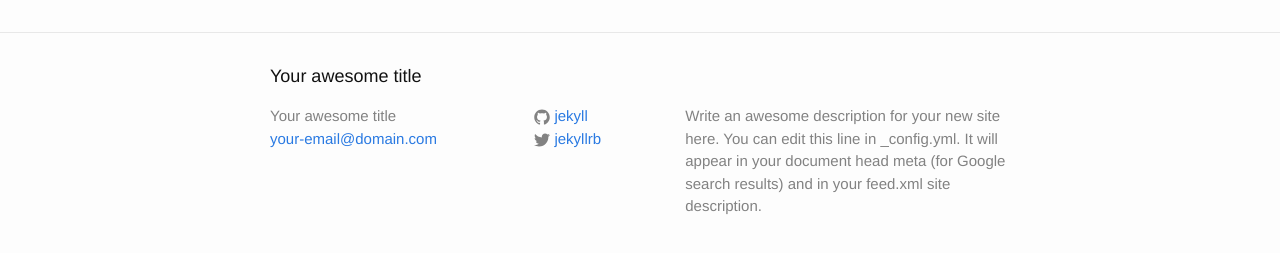
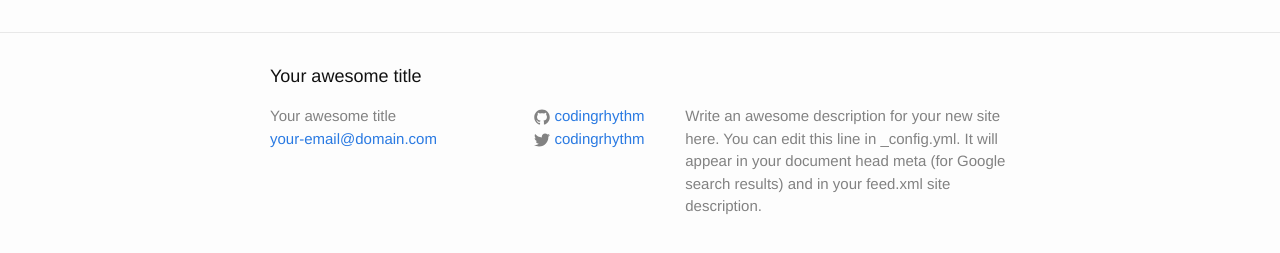
Before and after one commit to codingrhythm/wikibot-site, a Jekyll site: the page built from index.html, in a window 1280 px wide. Shown: the part 264-517 px from the top of the page. Built offline with Jekyll 4.4.1, drawn with Linux system fonts in a browser that asks for light colours.

Commit message:
Updated
Signed-off-by: Zack Zhu <zackz@woolloo.com>

```diff
--- a/_config.yml
+++ b/_config.yml
@@ -13,9 +13,9 @@ description: > # this means to ignore newlines until "baseurl:"
   line in _config.yml. It will appear in your document head meta (for
   Google search results) and in your feed.xml site description.
 baseurl: "" # the subpath of your site, e.g. /blog
-url: "http://yourdomain.com" # the base hostname & protocol for your site
-twitter_username: jekyllrb
-github_username:  jekyll
+url: "https://codingrhythm.github.io/wikibot-site/" # the base hostname & protocol for your site
+twitter_username: codingrhythm
+github_username:  codingrhythm
 
 # Build settings
 markdown: kramdown
```
